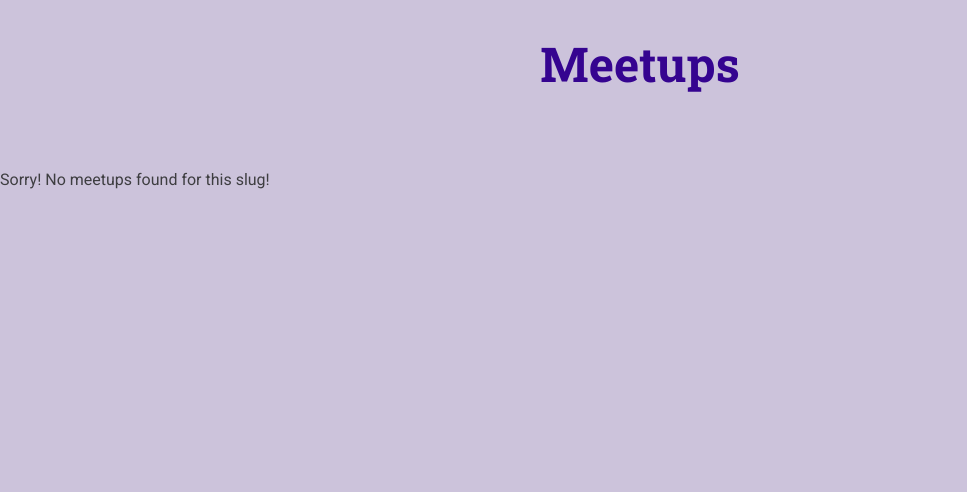
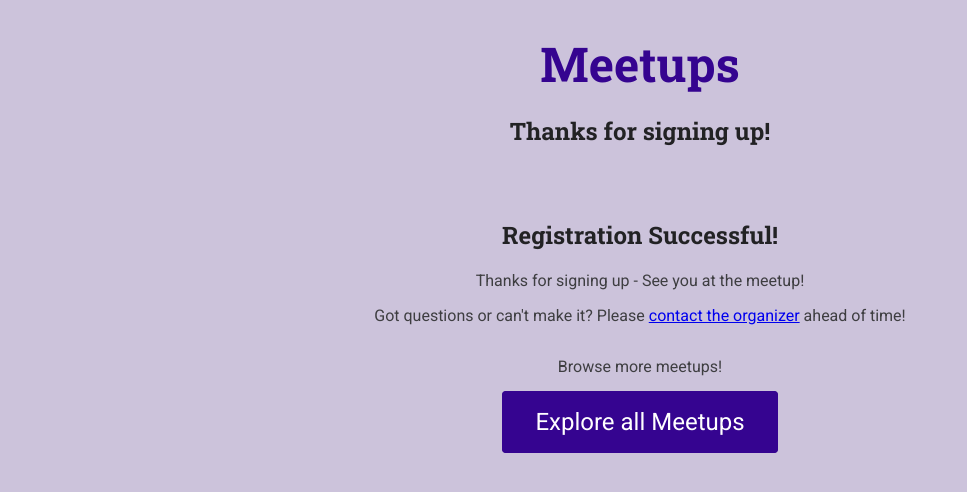
Before and after one commit to prateekkumaroriginal/Meetups, a Django app: page /meetups/success in a window 1280 px wide. Shown: the top 492 px of the page, without its empty margins (0-967 px from the left). Run offline with Django 4.2, Linux system fonts and the light colour scheme; data that the repository does not hold is empty.

Commit message:
Add registration form and success page

```diff
--- a/meetups/static/meetups/meetup-detail.css
+++ b/meetups/static/meetups/meetup_detail.css
@@ -65,7 +65,6 @@ address span {
     font-weight: bold;
     color: #46424d;
     margin-right: 1rem;
-    display: block;
     margin-bottom: 0.5rem;
 }
 
--- /dev/null
+++ b/meetups/static/meetups/registration_success.css
@@ -0,0 +1,37 @@
+main {
+    text-align: center;
+}
+
+#confirmation {
+    max-width: 50rem;
+    margin: 3rem auto;
+    box-shadow: 0 2px 6px rgba(0, 0, 0, 0.25);
+    padding: 1rem;
+    background-color: #6633c4;
+    border-radius: 6px;
+    color: white
+}
+
+#confirmation h2 {
+    color: inherit;
+    font-size: 2rem;
+}
+
+#confirmation p {
+    font-size: 1.25rem;
+}
+
+#confirmation p a {
+    color: #cf74df;
+    text-decoration: none;
+    font-weight: bold;
+}
+
+#continue p {
+    margin: 2rem 0;
+}
+
+#continue .btn {
+    font-size: 1.5rem;
+    padding: 1rem 2rem;
+}
--- a/meetups/templates/meetups/includes/meetup-item.html
+++ b/meetups/templates/meetups/includes/meetup-item.html
@@ -1,7 +1,7 @@
 <article>
     <div class="meetup-summary">
         <div class="meetup-image">
-            <img src="" alt="">
+            <img src={{image}} alt="">
         </div>
 
         <div class="meetup-details">
--- a/meetups/templates/meetups/index.html
+++ b/meetups/templates/meetups/index.html
@@ -14,7 +14,7 @@
         <ol>
             {% for meetup in meetups %}
                 <li class="meetup-item">
-                    {% include 'meetups/includes/meetup-item.html' with title=meetup.title location=meetup.location slug=meetup.slug %}
+                    {% include 'meetups/includes/meetup-item.html' with title=meetup.title image=meetup.image.url location=meetup.location slug=meetup.slug %}
                 </li>
             {% endfor %}
         </ol>
--- a/meetups/templates/meetups/meetup_detail.html
+++ b/meetups/templates/meetups/meetup_detail.html
@@ -3,7 +3,7 @@
 
 {% block page_title %}{{meetup.title}}{% endblock page_title %}
 {% block css_files %}
-    <link rel="stylesheet" href={% static 'meetups/meetup-detail.css' %}>
+    <link rel="stylesheet" href={% static 'meetups/meetup_detail.css' %}>
 {% endblock css_files %}
 
 {% block main_heading %}<h2>{{meetup.title}}</h2>{% endblock main_heading %}
@@ -11,10 +11,10 @@
 {% block content %}
     {% if meetup %}
         <article>
-            <img src="" alt="">
+            <img id="main-image" src={{meetup.image.url}} alt="">
             <section id="location">
                 <h2>Meetup Location</h2>
-                <address>This meetup takes place in a <span>LOCATION</span> (ADDRESS).</address>
+                <address>Venue: <span>{{meetup.location.name}}</span> ({{meetup.location.address}}).</address>
             </section>
 
             <section id="details">
@@ -27,7 +27,15 @@
 
             <section id="registration">
                 <h2>Join Us!</h2>
-                FORM
+                <form action={% url 'meetup-details' meetup.slug %} method="post">
+                    {% csrf_token %}
+                    <ul>
+                        {{form.as_ul}}
+                    </ul>
+                    <button id="registration-actions">
+                        Register
+                    </button>
+                </form>
             </section>
         </article>
     {% else %}
--- /dev/null
+++ b/meetups/templates/meetups/registration_success.html
@@ -0,0 +1,22 @@
+{% extends 'meetups/base.html' %}
+{% load static %}
+
+{% block page_title %}Registration Successful!{% endblock page_title %}
+{% block css_files %}
+    <link rel="stylesheet" href={% static 'meetups/registration_success.css' %}>
+{% endblock css_files %}
+
+{% block main_heading %}Thanks for signing up!{% endblock main_heading %}
+
+{% block content %}
+<section>
+    <h2>Registration Successful!</h2>
+    <p>Thanks for signing up - See you at the meetup!</p>
+    <p>Got questions or can't make it? Please <a href="#">contact the organizer</a> ahead of time!</p>
+</section>
+
+<section id="continue">
+    <p>Browse more meetups!</p>
+    <p><a href="/meetups" class="btn">Explore all Meetups</a></p>
+</section>
+{% endblock content %}
--- a/meetups/urls.py
+++ b/meetups/urls.py
@@ -3,5 +3,6 @@ from . import views
 
 urlpatterns = [
     path('meetups/', views.IndexView.as_view(), name='index'),
+    path("meetups/success", views.RegistrationSuccessView.as_view(), name="registration-success"),
     path('meetups/<slug:meetup_slug>', views.MeetupDetailView.as_view(), name='meetup-details')
 ]
--- a/meetups/views.py
+++ b/meetups/views.py
@@ -1,7 +1,8 @@
-from django.shortcuts import render
+from django.shortcuts import render, redirect
 from django.views import View
-from django.views.generic import DetailView
+from django.views.generic import DetailView, TemplateView
 from .models import Meetup
+from .forms import RegistrationForm
 
 # Create your views here.
 
@@ -19,8 +20,29 @@ class MeetupDetailView(DetailView):
     def get(self, request, meetup_slug):
         try:
             selected_meetup = Meetup.objects.get(slug=meetup_slug)
+            form = RegistrationForm()
+            return render(request, 'meetups/meetup_detail.html', {
+                'meetup': selected_meetup,
+                'form': form
+            })
         except Exception as e:
             selected_meetup = None
+            return render(request, 'meetups/meetup_detail.html', {
+                'meetup': selected_meetup,
+            })
+
+    def post(self, request, meetup_slug):
+        registration_form = RegistrationForm(request.POST)
+        selected_meetup = Meetup.objects.get(slug=meetup_slug)
+        if registration_form.is_valid():
+            participant = registration_form.save()
+            selected_meetup.participants.add(participant)
+            return redirect('registration-success')
+
         return render(request, 'meetups/meetup_detail.html', {
-            'meetup': selected_meetup
+            'meetup': selected_meetup,
+            'form': registration_form
         })
+
+class RegistrationSuccessView(TemplateView):
+    template_name = 'meetups/registration_success.html'
--- a/meetups_project/settings.py
+++ b/meetups_project/settings.py
@@ -120,9 +120,12 @@ USE_TZ = True
 # Static files (CSS, JavaScript, Images)
 # https://docs.djangoproject.com/en/4.2/howto/static-files/
 
-STATIC_URL = 'static/'
+STATIC_URL = '/static/'
 
 # Default primary key field type
 # https://docs.djangoproject.com/en/4.2/ref/settings/#default-auto-field
 
 DEFAULT_AUTO_FIELD = 'django.db.models.BigAutoField'
+
+MEDIA_ROOT = BASE_DIR/'uploads'
+MEDIA_URL = '/files/'
--- a/meetups_project/urls.py
+++ b/meetups_project/urls.py
@@ -16,8 +16,10 @@ Including another URLconf
 """
 from django.contrib import admin
 from django.urls import path, include
+from django.conf.urls.static import static
+from django.conf import settings
 
 urlpatterns = [
     path('admin/', admin.site.urls),
     path('', include('meetups.urls'))
-]
+] + static(settings.MEDIA_URL, document_root=settings.MEDIA_ROOT)
```
Also changed, not shown: meetups/admin.py (+11 -2 lines), meetups/forms.py (added, +7 -0 lines), meetups/models.py (+21 -0 lines), meetups/migrations/0002_meetup_image.py (added), meetups/migrations/0003_location_meetup_location.py (added), meetups/migrations/0004_participant_meetup_participants.py (added), meetups/migrations/0005_meetup_date_meetup_organizer_email.py (added), 1 other file.
